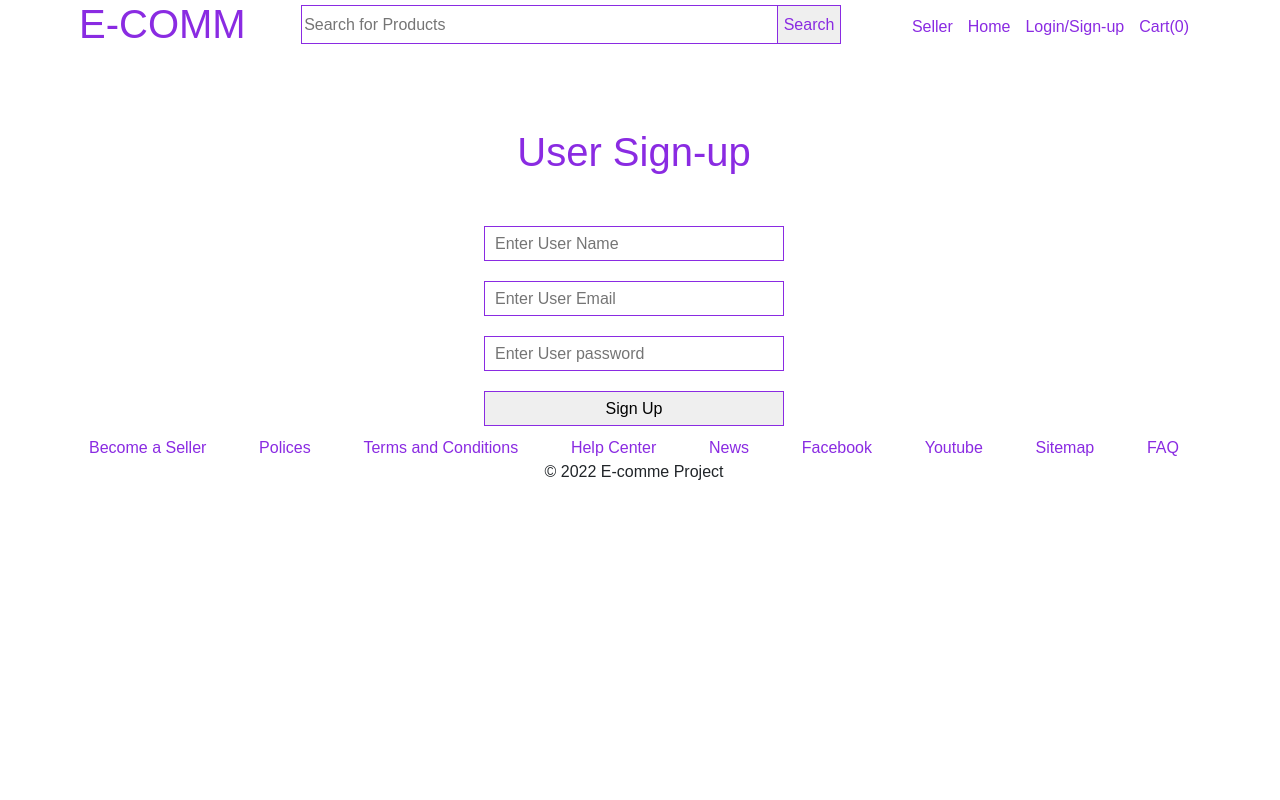
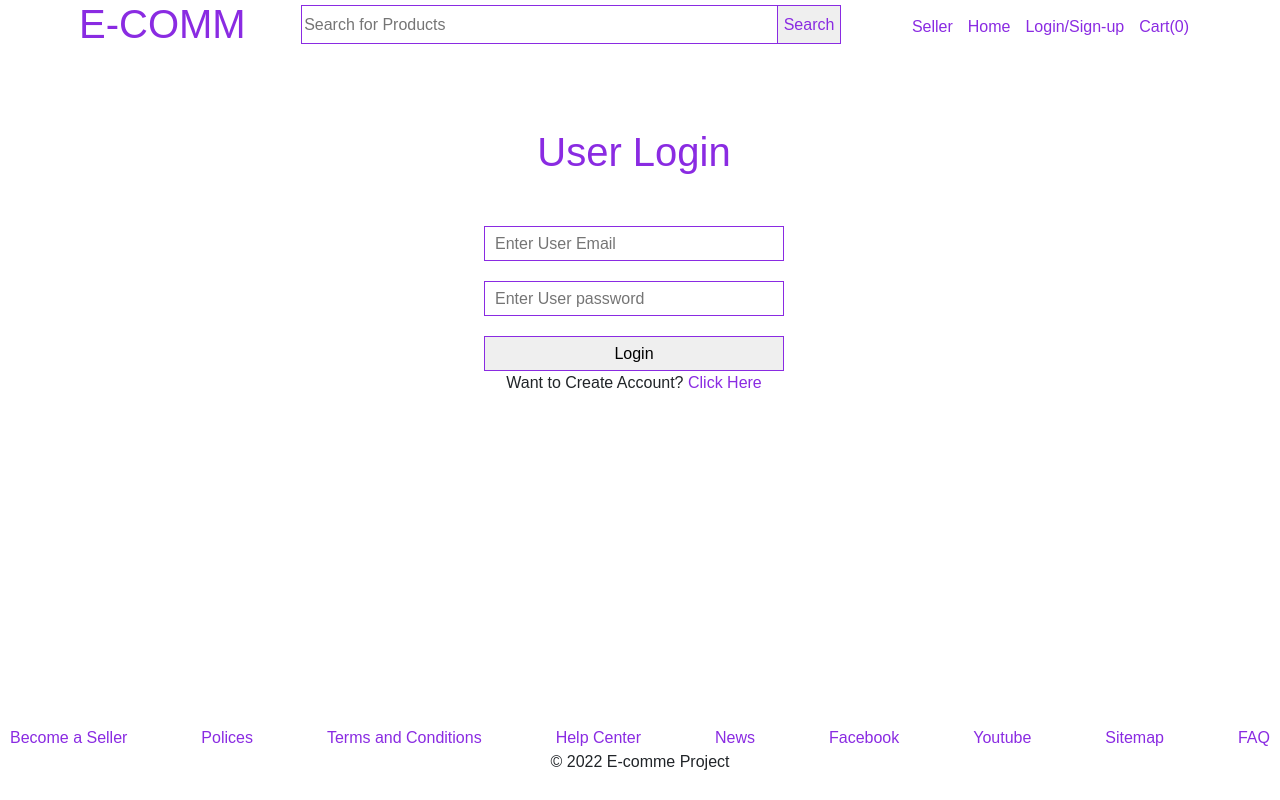
Before and after one commit to avinashdash94/E-CommerceAppUsingAngular, an Angular app: page /user-auth in a window 1280 px wide. Built offline with nearby package versions, Linux system fonts and the light colour scheme.

Commit message:
updated user-auth componetn to add login and signup functionality updated few css too

```diff
--- a/src/app/footer/footer.component.css
+++ b/src/app/footer/footer.component.css
@@ -5,7 +5,7 @@ ul{
 .footer {
     padding: 10px;
     text-align: center;
-    position: relative;
+    position: fixed;
     bottom: 0;
     right: 0;
     left: 0;
--- a/src/app/header/header.component.ts
+++ b/src/app/header/header.component.ts
@@ -31,7 +31,13 @@ export class HeaderComponent implements OnInit {
          else if(localStorage.getItem('user')){
           let userStore = localStorage.getItem('user');
           let userData = userStore && JSON.parse(userStore);
-          this.userName = userData.body.name;
+          if(userData?.name){
+            this.userName = userData.name;
+          }
+          else{
+            this.userName = userData.body.name;
+          }
+
           this.menuType = 'user';
 
         }
--- a/src/app/seller-home/seller-home.component.css
+++ b/src/app/seller-home/seller-home.component.css
@@ -17,3 +17,7 @@ img{
 .adjust-update-link{
     margin-left: 10px;
 }
+
+.product-list{
+    margin-bottom: 100px;
+}
--- a/src/app/services/user.service.ts
+++ b/src/app/services/user.service.ts
@@ -1,5 +1,5 @@
 import { Injectable } from '@angular/core';
-import { SignUp } from '../data-type';
+import { SignUp, login } from '../data-type';
 import { HttpClient } from '@angular/common/http';
 import { Router } from '@angular/router';
 
@@ -21,6 +21,17 @@ export class UserService {
     });
   }
 
+  userLogin(data: login){
+    this.http.get<SignUp[]>(`http://localhost:3000/users?email=${data.email}&password=${data.password}`,
+    {observe: 'response'})
+    .subscribe((result)=> {
+      if(result && result.body){
+        localStorage.setItem('user', JSON.stringify(result.body[0]));
+        this.router.navigate(['/']);
+      }
+    });
+  }
+
   userAuthReload(){
     if(localStorage.getItem('user')){
       this.router.navigate(['/'])
--- a/src/app/user-auth/user-auth.component.css
+++ b/src/app/user-auth/user-auth.component.css
@@ -5,3 +5,11 @@
     color: blueviolet;
     text-align: center;
 }
+.user-auth{
+    margin-bottom: 100px;
+}
+
+.common-form a {
+    color: blueviolet;
+    cursor: pointer;
+}
--- a/src/app/user-auth/user-auth.component.html
+++ b/src/app/user-auth/user-auth.component.html
@@ -1,9 +1,21 @@
 <div class="user-auth">
+    <div *ngIf="!showLogin" class="user-signup">
         <h1>User Sign-up</h1>
         <form #userSignUp="ngForm" class="common-form" (ngSubmit)="signUp(userSignUp.value)">
             <input type="text" class="form-input" placeholder="Enter User Name" name="name" ngModel>
             <input type="text" class="form-input" placeholder="Enter User Email" name="email" ngModel>
             <input type="password" class="form-input" placeholder="Enter User password" name="password" ngModel>
             <button class="form-button">Sign Up</button>
+            <p>Already Have Account? <a (click)="openLogin()">Click Here</a></p>
         </form>
     </div>
+    <div *ngIf="showLogin" class="user-login">
+        <h1>User Login</h1>
+        <form #userLogin="ngForm" class="common-form" (ngSubmit)="login(userLogin.value)">
+            <input type="text" class="form-input" placeholder="Enter User Email" name="email" ngModel>
+            <input type="password" class="form-input" placeholder="Enter User password" name="password" ngModel>
+            <button class="form-button">Login</button>
+            <p>Want to Create Account? <a (click)="openSignUp()">Click Here</a></p>
+        </form>
+    </div>
+</div>
--- a/src/app/user-auth/user-auth.component.ts
+++ b/src/app/user-auth/user-auth.component.ts
@@ -1,5 +1,5 @@
 import { Component, OnInit } from '@angular/core';
-import { SignUp } from '../data-type';
+import { SignUp, login } from '../data-type';
 import { UserService } from '../services/user.service';
 
 @Component({
@@ -9,6 +9,7 @@ import { UserService } from '../services/user.service';
 })
 export class UserAuthComponent implements OnInit {
 
+  showLogin: boolean = true;
   constructor(private user:UserService) { }
 
   ngOnInit(): void {
@@ -19,4 +20,16 @@ export class UserAuthComponent implements OnInit {
     this.user.userSignUp(data);
   }
 
+  login(data: login){
+    this.user.userLogin(data);
+  }
+
+  openSignUp(){
+    this.showLogin = false;
+  }
+
+  openLogin(){
+    this.showLogin = true;
+  }
+
 }
```
Lines whose indentation alone changed are shown as unchanged.
